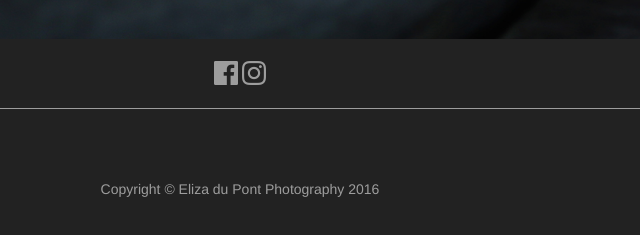
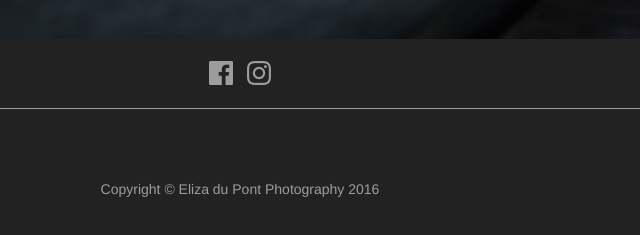
Before and after one commit to jfarmer91/elizadupont-test, a plain HTML site: page index.html in a window 1280 px wide. Shown: the part 761-996 px from the top of the page, 400-1040 px from the left. Drawn offline with Linux system fonts and the light colour scheme; files whose address does not match are found by name.

Commit message:
add more space in between icons

```diff
--- a/index.html
+++ b/index.html
@@ -129,8 +129,10 @@
 
         <div class="row">
             <div class="col-lg-12 text-center" style="margin-top:20px;">
-                <a href="https://www.facebook.com/elizadupontphotography/?fref=ts" target="_blank"><i class="fa fa-facebook-official fa-2x" aria-hidden="true"></i></a>
-                <a href="https://www.instagram.com/elizardupont/" target="_blank"><i class="fa fa-instagram fa-2x" aria-hidden="true"></i></a>
+              <div>
+                <a href="https://www.facebook.com/elizadupontphotography/?fref=ts" target="_blank" style="margin:5px;"><i class="fa fa-facebook-official fa-2x" aria-hidden="true"></i></a>
+                <a href="https://www.instagram.com/elizardupont/" target="_blank" style="margin:5px;"><i class="fa fa-instagram fa-2x" aria-hidden="true"></i></a>
+              </div>
             </div>
         </div>
 
```
